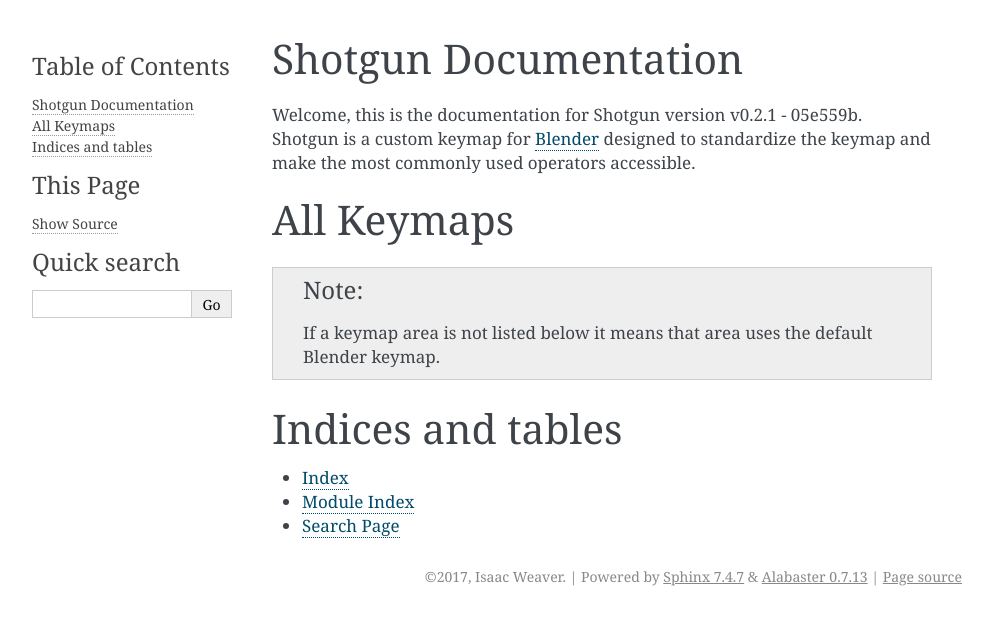
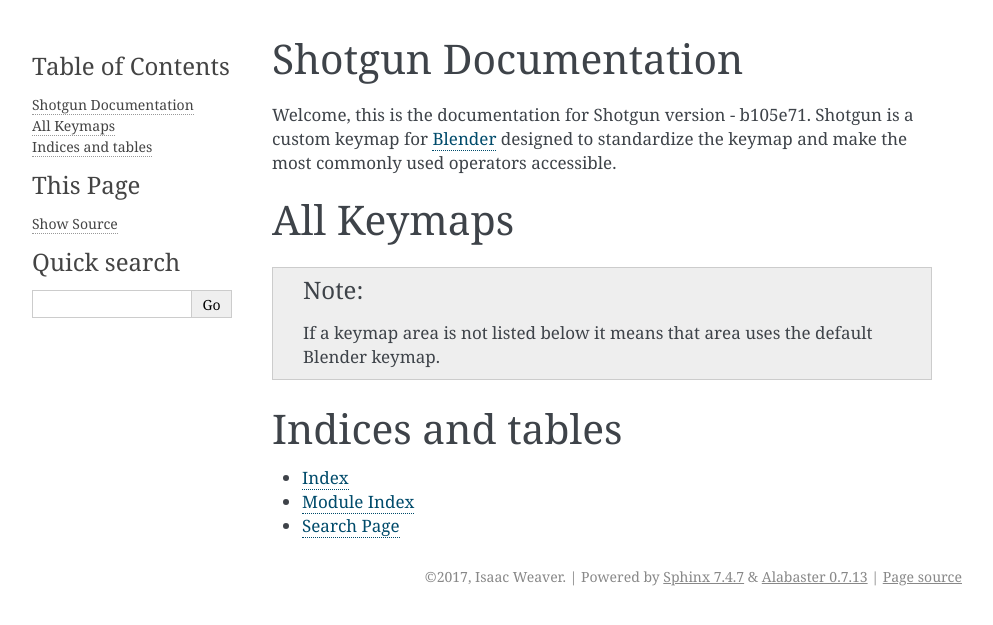
Before and after one commit to wisaac407/shotgun, a Sphinx documentation site: the page built from doc/index.rst, in a window 1280 px wide. Shown: the top 625 px of the page, without its empty margins (148-1141 px from the left). Built offline with Sphinx 7.4.7, drawn with Linux system fonts in a browser that asks for light colours; pages that are not in the unit, such as notebooks, are missing from menus.

Commit message:
Travis build: 51

```diff
--- a/doc/conf.py
+++ b/doc/conf.py
@@ -17,8 +17,8 @@
 copyright = '2017, Isaac Weaver'
 author = 'Isaac Weaver'
 
-version = 'v0.2.1 - 05e559b'
-release = 'v0.2.1 - 05e559b'
+version = ' - b105e71'
+release = ' - b105e71'
 
 intersphinx_mapping = {
     'blender': ('http://docs.blender.org/api/blender_python_api_master/', '../blender_objects.inv')
--- a/doc/index.rst
+++ b/doc/index.rst
@@ -1,7 +1,7 @@
 
 Shotgun Documentation
 =====================
-Welcome, this is the documentation for Shotgun version v0.2.1 - 05e559b.
+Welcome, this is the documentation for Shotgun version  - b105e71.
 Shotgun is a custom keymap for `Blender <http://www.blender.org>`_ designed to standardize the keymap and make the most
 commonly used operators accessible.
 
--- a/doc/keymaps/nodeeditor.rst
+++ b/doc/keymaps/nodeeditor.rst
@@ -248,7 +248,7 @@
 
    Search and Add Node
 
-   bpy.ops.node.add_search(type="", use_transform=False, settings=[], node_item='0')
+   bpy.ops.node.add_search(use_transform=False, settings=[], type="", node_item='0')
 
 
    +--------------+--------+
```
